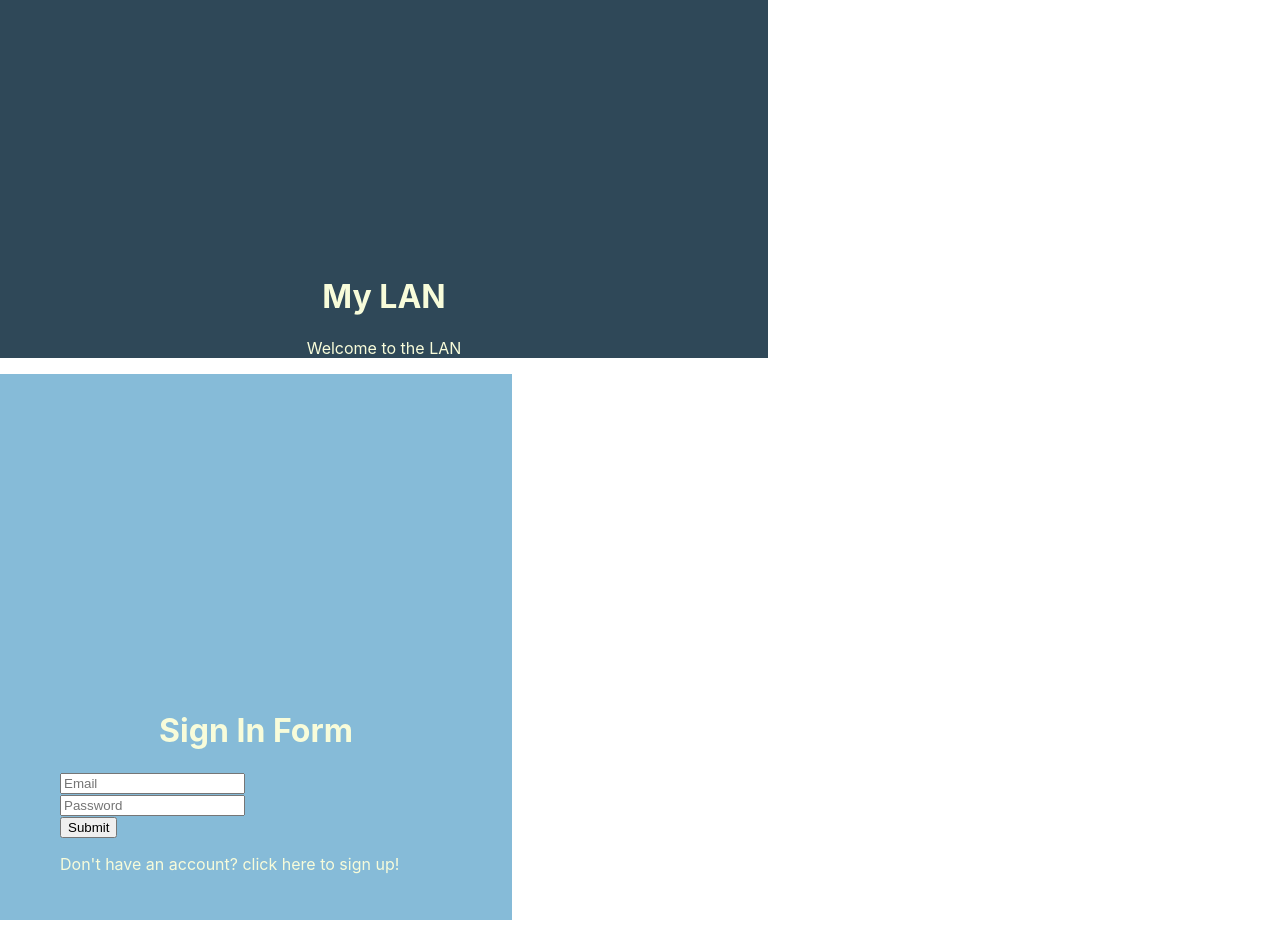
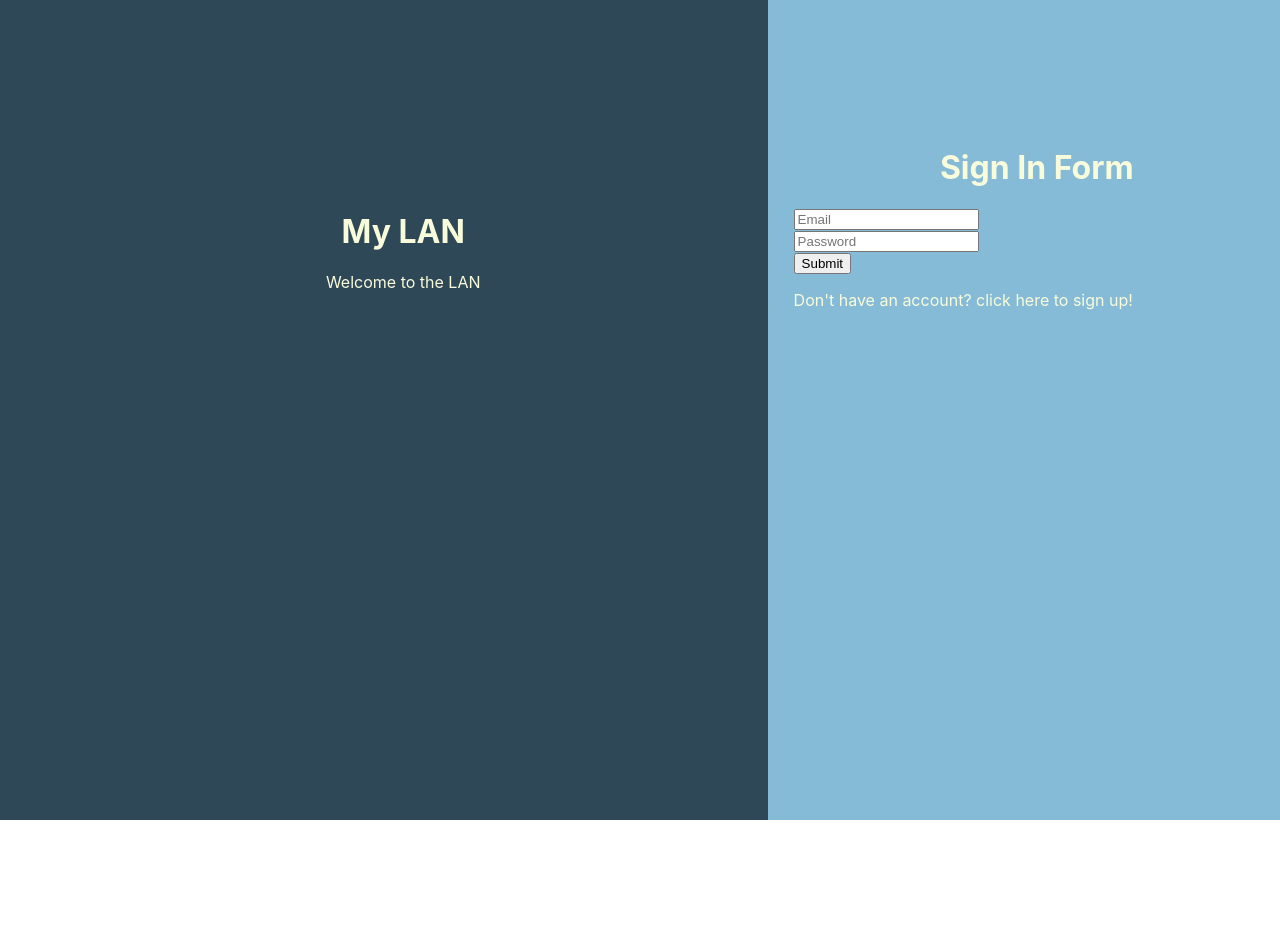
Before and after one commit to DeanBolte/rmitwebproject, a React (Create React App) app: page /landing in a window 1280 px wide. After the commit the page ends 800 px from the top, so only its background shows below. Built offline with nearby package versions, Linux system fonts and the light colour scheme.

Commit message:
fixed some css in landing

```diff
--- a/src/App.css
+++ b/src/App.css
@@ -46,10 +46,6 @@ p {
   background-color: #86BBD8;
 }
 
-.landing-position {
-  padding-top: 20%;
-}
-
 .landing {
   text-align: center;
 }
@@ -58,10 +54,9 @@ p {
   text-align: center;
 }
 
-.form {
-  margin: 30px;
-  padding: 30px;
-  border-radius: 10px;
+.landing-position {
+  margin-top: 25%;
+  margin-left: 5%;
 }
 
 .forum-page {
--- a/src/components/Landing.js
+++ b/src/components/Landing.js
@@ -6,13 +6,14 @@ import LandingForm from './LandingForm';
 const Landing = () => {
   return (
     <div >
-        <div className='split-big left landing-position'>
-            <h1 className='landing logo'>My LAN</h1>
+        <div className='split split-big left'>
+          <div className='landing-position'>
+            <h1 className='logo'>My LAN</h1>
             <p className='landing'>Welcome to the LAN</p>
+          </div>
         </div>
-
-        <div className='split-small right landing-position'>
-            <LandingForm />
+        <div className='split split-small right'>
+          <LandingForm />
         </div>
     </div>
   )
--- a/src/components/Signin.js
+++ b/src/components/Signin.js
@@ -55,7 +55,7 @@ const Signin = ({ onSwapForm, users }) => {
   }
 
   return (
-    <div className='form'>
+    <div className='landing-position'>
       <form onSubmit={handleSubmit}>
         <h1 className='logo'>Sign In Form</h1>
         <div className="input-container">
--- a/src/components/Signup.js
+++ b/src/components/Signup.js
@@ -52,7 +52,7 @@ const Signup = ({ onSwapForm, users }) => {
   }
 
   return (
-    <div className='form'>
+    <div className='landing-position'>
       <form onSubmit={handleSubmit}>
         <h1 className='logo'>Sign Up Form</h1>
         <div className="input-container">
```
